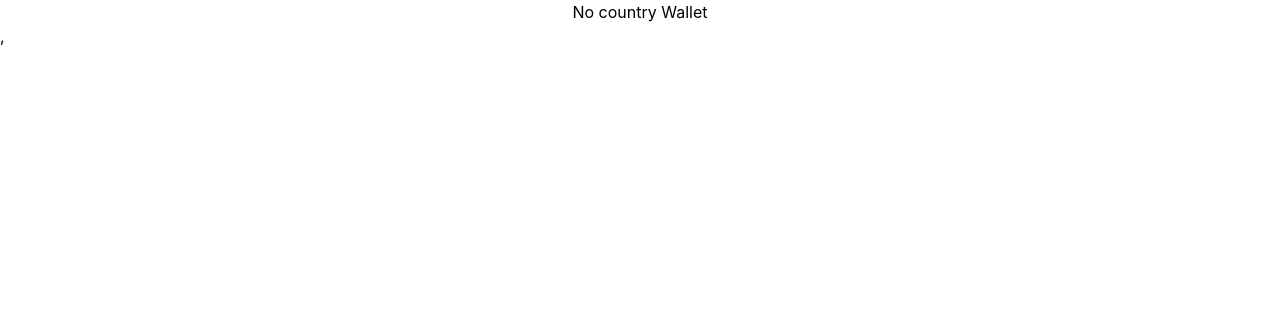
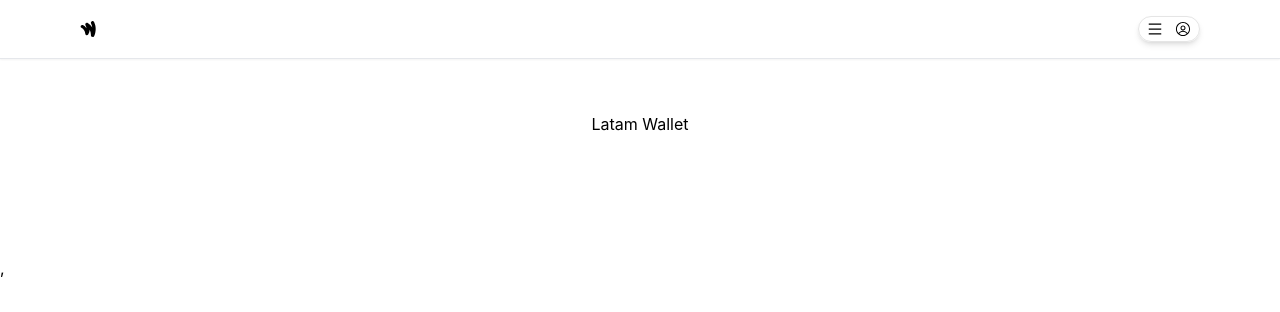
Before and after one commit to No-Country/c12-26-m-node-react, a React (Create React App) app in the folder FrontEnd/: page / in a window 1280 px wide. Shown: the top 312 px of the page. Built offline with nearby package versions, Linux system fonts and the light colour scheme.

Commit message:
Add navbar and some layout components

```diff
--- a/FrontEnd/package.json
+++ b/FrontEnd/package.json
@@ -13,8 +13,10 @@
     "@types/react-dom": "^18.0.5",
     "react": "^18.1.0",
     "react-dom": "^18.1.0",
+    "react-icons": "^4.10.1",
+    "react-loading-skeleton": "^3.3.1",
     "react-router-dom": "^6.14.1",
-    "react-scripts": "5.0.1",
+    "react-scripts": "^5.0.1",
     "typescript": "^4.7.3",
     "web-vitals": "^2.1.4"
   },
--- a/FrontEnd/src/App.tsx
+++ b/FrontEnd/src/App.tsx
@@ -1,11 +1,23 @@
 import React from "react";
 import "./App.css";
+import Skeleton from "react-loading-skeleton";
+import Navbar from "./components/Navbar/Navbar";
 
 function App() {
   return (
-    <div className="flex flex-col items-center">
-      <h1>No country Wallet</h1>
-    </div>
+    <>
+      <div>
+        <Navbar />
+      </div>
+      <div className="flex flex-col items-center pt-28">
+        <h1>Latam Wallet</h1>
+        <Skeleton />
+        <Skeleton />
+        <Skeleton />
+        <Skeleton />
+        <Skeleton />
+      </div>
+    </>
   );
 }
 
--- /dev/null
+++ b/FrontEnd/src/components/Avatar.tsx
@@ -0,0 +1,14 @@
+import React from "react";
+import { RxAvatar } from "react-icons/rx";
+
+// interface AvatarProps {
+//   src: string | null | undefined;
+// }
+
+export default function Avatar() {
+  return (
+    <div>
+      <RxAvatar />
+    </div>
+  );
+}
--- /dev/null
+++ b/FrontEnd/src/components/Button.tsx
@@ -0,0 +1,24 @@
+interface ButtonProps {
+  label: string;
+}
+
+function Button({ label }: ButtonProps) {
+  return (
+    <button
+      type="submit"
+      className={`
+        relative
+        disabled:opacity-70
+        disabled:cursor-not-allowed
+        rounded-lg
+        hover:opacity-80
+        transition
+        w-full
+        `}
+    >
+      {label}
+    </button>
+  );
+}
+
+export default Button;
--- /dev/null
+++ b/FrontEnd/src/components/Container.tsx
@@ -0,0 +1,24 @@
+import React from "react";
+
+interface ContainerProps {
+  children: React.ReactNode;
+}
+
+function Container({ children }: ContainerProps) {
+  return (
+    <div
+      className="
+                max-w-[2520px]
+                mx-auto
+                xl:px-20
+                md:px-10
+                sm:px-2
+                px-4
+                "
+    >
+      {children}
+    </div>
+  );
+}
+
+export default Container;
--- /dev/null
+++ b/FrontEnd/src/components/Logo.tsx
@@ -0,0 +1,15 @@
+import { GrGoogleWallet } from "react-icons/gr";
+
+function Logo() {
+  return (
+    <div>
+      <GrGoogleWallet
+        className="hidden md:block cursor-pointer"
+        height="100"
+        width="100"
+      />
+    </div>
+  );
+}
+
+export default Logo;
--- /dev/null
+++ b/FrontEnd/src/components/MenuItem.tsx
@@ -0,0 +1,19 @@
+/* eslint-disable jsx-a11y/no-static-element-interactions */
+interface MenuItemsProps {
+  onClick: () => void;
+  label: string;
+}
+
+function MenuItem({ onClick, label }: MenuItemsProps) {
+  return (
+    // eslint-disable-next-line jsx-a11y/click-events-have-key-events
+    <div
+      onClick={onClick}
+      className="px-5 py-4 hover:bg-neutral-100 transition font-semibold"
+    >
+      {label}
+    </div>
+  );
+}
+
+export default MenuItem;
--- /dev/null
+++ b/FrontEnd/src/components/Navbar/Navbar.tsx
@@ -0,0 +1,20 @@
+import Container from "../Container";
+import Logo from "../Logo";
+import UserMenu from "../UserMenu";
+
+function Navbar() {
+  return (
+    <div className="fixed w-full bg-white z-10 shadow-sm">
+      <div className="py-4 border-b-[1px]">
+        <Container>
+          <div className="flex flex-row items-center justify-between gap-3 md:gap-0">
+            <Logo />
+            <UserMenu />
+          </div>
+        </Container>
+      </div>
+    </div>
+  );
+}
+
+export default Navbar;
--- /dev/null
+++ b/FrontEnd/src/components/UserMenu.tsx
@@ -0,0 +1,39 @@
+/* eslint-disable jsx-a11y/interactive-supports-focus */
+/* eslint-disable no-console */
+import { AiOutlineMenu } from "react-icons/ai";
+import { useCallback, useState } from "react";
+import MenuItem from "./MenuItem";
+import Avatar from "./Avatar";
+
+function UserMenu() {
+  const [isOpen, setIsOpen] = useState(false);
+  const toggleOpen = useCallback(() => {
+    setIsOpen((value) => !value);
+  }, []);
+  return (
+    <div className="relative">
+      <div className="flex flex-row items-center gap-3">
+        <div
+          role="button"
+          onClick={toggleOpen}
+          className="p-4 md:py-1 md:px-2 border-[1px] border-neutral-200 flex flex-row items-center gap-3 rounded-full cursor-pointer hover: shadow-md transition"
+        >
+          <AiOutlineMenu />
+          <div className="hidden md:block">
+            <Avatar />
+          </div>
+        </div>
+      </div>
+      {isOpen && (
+        <div className="absolute rounded-xl shadow-md w-[40vw] md:w-[10vw] bg-white overflow-hidden right-0 top-12 text-sm">
+          <div className="flex flex-col cursor-pointer">
+            <MenuItem label="Login" onClick={() => console.log("Login")} />
+            <MenuItem label="Sign up" onClick={() => console.log("SignUp")} />
+          </div>
+        </div>
+      )}
+    </div>
+  );
+}
+
+export default UserMenu;
--- a/FrontEnd/src/index.tsx
+++ b/FrontEnd/src/index.tsx
@@ -3,6 +3,7 @@ import ReactDOM from "react-dom/client";
 import "./index.css";
 import { BrowserRouter } from "react-router-dom";
 import App from "./App";
+import "react-loading-skeleton/dist/skeleton.css";
 
 const root = ReactDOM.createRoot(
   document.getElementById("root") as HTMLElement,
```
Also changed, not shown: FrontEnd/.eslintrc.json, 1 other file (tests, documents, lock files or other folders).
